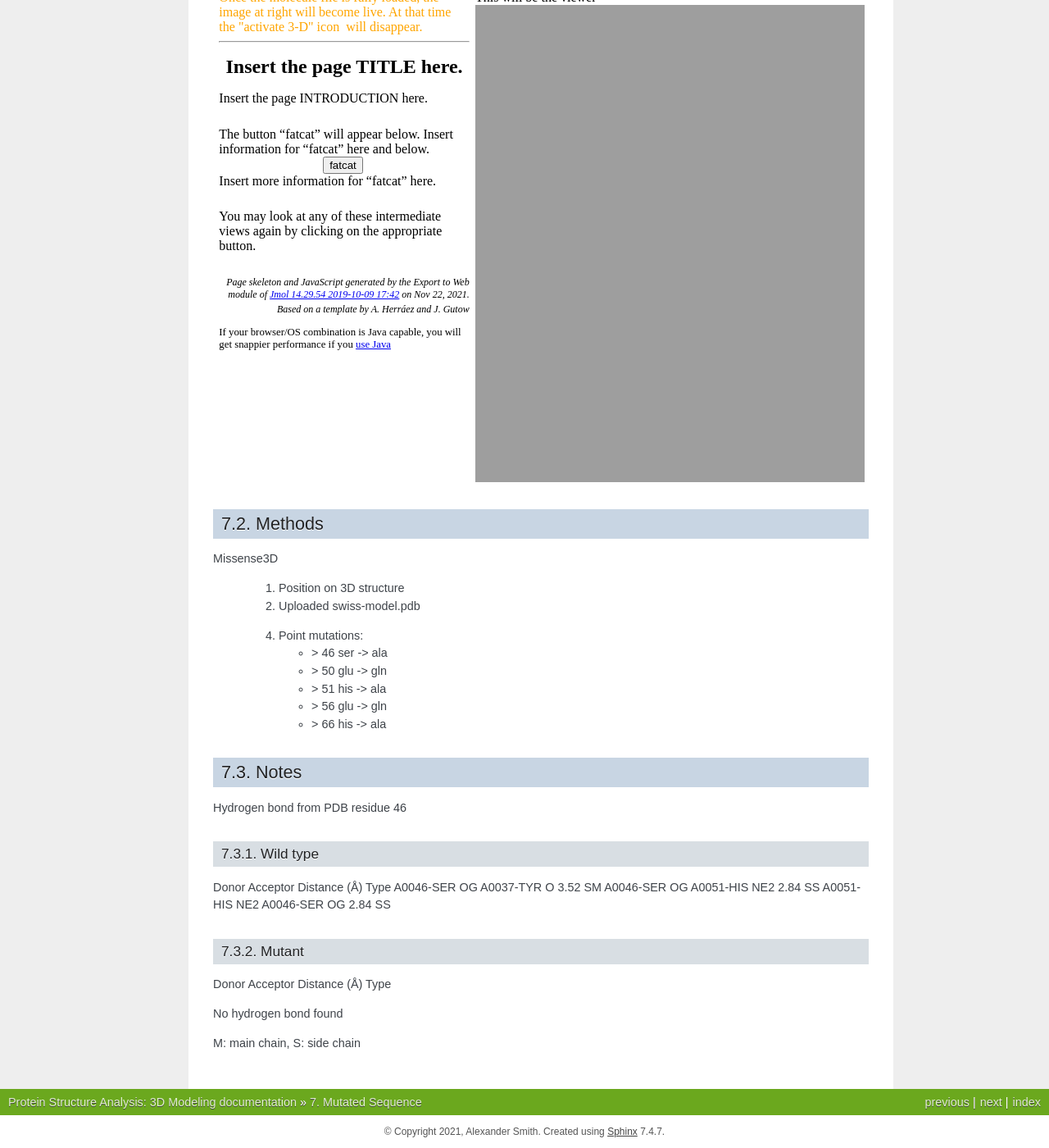
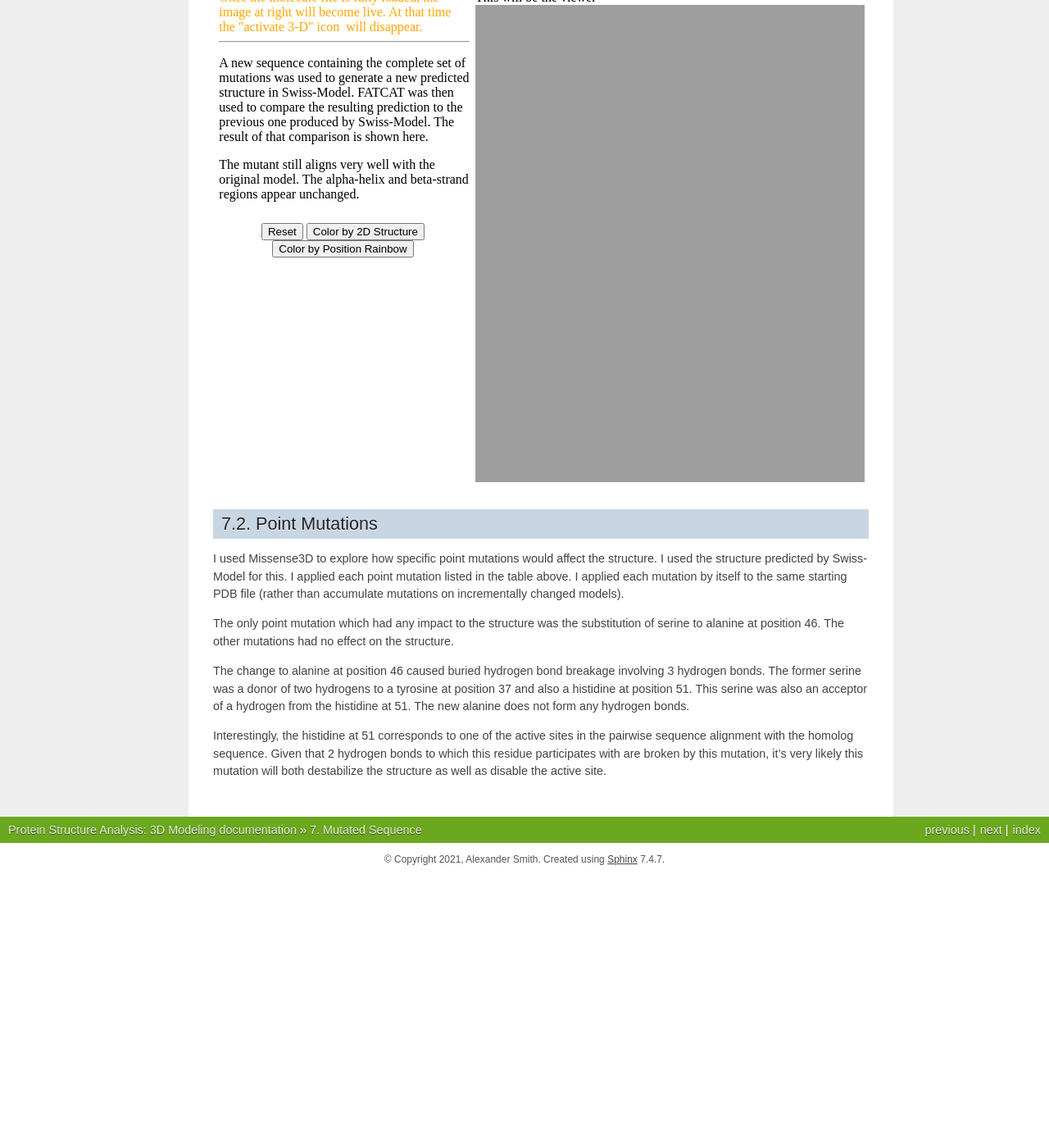
Before and after one commit to ajsmith/protein-analysis, a Sphinx documentation site: the page built from report2/source/mutant.rst, in a window 1280 px wide and 1400 px high, scrolled down 642 px. Shown: the whole window at 82% size. Built offline with Sphinx 7.4.7, drawn with Linux system fonts in a browser that asks for light colours; formulas are drawn with MathJax 3; after the commit the page ends 1710 px from its top, so only the background shows below that.

Commit message:
Discuss biological significance and the mutant.

```diff
--- a/report2/source/_static/models/mutant/mutant.html
+++ b/report2/source/_static/models/mutant/mutant.html
@@ -161,35 +161,31 @@
           Once the molecule file is fully loaded, the image at right will become live.  At that time the "activate 3-D" icon <img id="make_live_icon" src="" height="15px" /> will disappear.
           <hr>
         </div>
-        <h1>
-          Insert the page TITLE here.
-        </h1>
-        <p>Insert the page INTRODUCTION here.
+
+        <p>
+          A new sequence containing the complete set of mutations was
+          used to generate a new predicted structure in
+          Swiss-Model. FATCAT was then used to compare the resulting
+          prediction to the previous one produced by Swiss-Model. The
+          result of that comparison is shown here.
         </p>
+
+        <p>
+          The mutant still aligns very well with the original
+          model. The alpha-helix and beta-strand regions appear
+          unchanged.
+        </p>
+
         <div>
           <div id="section_fatcat" class="section">
-
-            The button &#x201C;fatcat&#x201D; will appear below.  Insert information for &#x201C;fatcat&#x201D; here and below.
             <div id="fatcat" class="JmolButtonDiv">
-              <button onclick="Jmol.script(jmolApplet0,'load fatcat.spt;'); updateScriptButtonWidgets(0);">fatcat</button>
-              <div id="jmolCntl0" style="visibility:hidden; display:none;">
-
-              </div>
+              <button onclick="Jmol.script(jmolApplet0,'load fatcat.spt;'); updateScriptButtonWidgets(0);">Reset</button>
+              <button onclick="Jmol.script(jmolApplet0,'color structure'); updateScriptButtonWidgets(0);">Color by 2D Structure</button>
+              <button onclick="Jmol.script(jmolApplet0,'color monomer'); updateScriptButtonWidgets(0);">Color by Position Rainbow</button>
+              <div id="jmolCntl0" style="visibility:hidden; display:none;"></div>
             </div>
-            Insert more information for &#x201C;fatcat&#x201D; here.
-
           </div>
-
         </div>
-        <p>You may look at any of these intermediate views again by clicking on the appropriate button.
-        </p>
-        <div id="creationdiv" class="update-info">
-          Page skeleton and JavaScript generated by the Export to Web module of  <a href="http://jmol.sourceforge.net">Jmol 14.29.54  2019-10-09 17:42</a>  on Nov 22, 2021.
-        </div>
-        <div id="authordiv" class="update-info">
-          Based on a template by A. Herr&#x00E1;ez and J. Gutow
-        </div>
-        <p style="font-size:0.8em;">If your browser/OS combination is Java capable, you will get snappier performance if you <a href="?use=JAVA">use Java</a></p>
 
         <div id="logdiv" style="display:none">
           <pre>
--- a/report2/source/mutant.rst
+++ b/report2/source/mutant.rst
@@ -55,43 +55,28 @@ Structure Comparison
       ></iframe>
 
 
-Methods
-=======
+Point Mutations
+===============
 
-Missense3D
+I used Missense3D to explore how specific point mutations would affect
+the structure. I used the structure predicted by Swiss-Model for
+this. I applied each point mutation listed in the table above. I
+applied each mutation by itself to the same starting PDB file (rather
+than accumulate mutations on incrementally changed models).
 
- 1. Position on 3D structure
+The only point mutation which had any impact to the structure was the
+substitution of serine to alanine at position 46. The other mutations
+had no effect on the structure.
 
- 2. Uploaded swiss-model.pdb
+The change to alanine at position 46 caused buried hydrogen bond
+breakage involving 3 hydrogen bonds. The former serine was a donor of
+two hydrogens to a tyrosine at position 37 and also a histidine at
+position 51. This serine was also an acceptor of a hydrogen from the
+histidine at 51. The new alanine does not form any hydrogen bonds.
 
- 4. Point mutations:
-
-    - > 46 ser -> ala
-    - > 50 glu -> gln
-    - > 51 his -> ala
-    - > 56 glu -> gln
-    - > 66 his -> ala
-
-
-Notes
-=====
-
-
-Hydrogen bond from PDB residue 46
-
-Wild type
----------
-
-Donor 	Acceptor 	Distance (Å) 	Type
-A0046-SER OG 	A0037-TYR O 	3.52 	SM
-A0046-SER OG 	A0051-HIS NE2 	2.84 	SS
-A0051-HIS NE2 	A0046-SER OG 	2.84 	SS
-
-Mutant
-------
-
-Donor 	Acceptor 	Distance (Å) 	Type
-
-No hydrogen bond found
-
-M: main chain, S: side chain
+Interestingly, the histidine at 51 corresponds to one of the active
+sites in the pairwise sequence alignment with the homolog
+sequence. Given that 2 hydrogen bonds to which this residue
+participates with are broken by this mutation, it's very likely this
+mutation will both destabilize the structure as well as disable the
+active site.
```
Also changed, not shown: report2/source/biological-importance.rst (+16 -1 lines).
